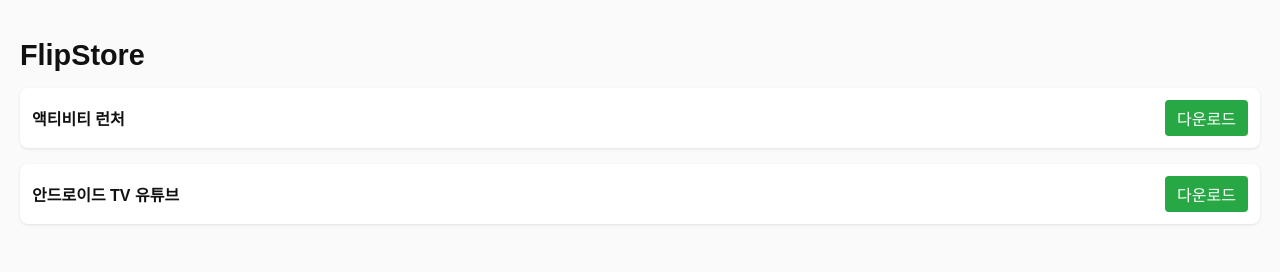
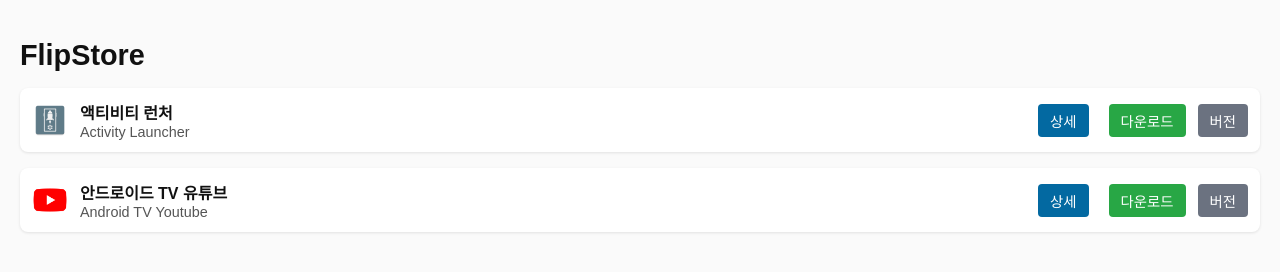
Before and after one commit to FlipToolsKR/fliptools-store, a plain HTML site: page index.html in a window 1280 px wide. Drawn offline with Linux system fonts and the light colour scheme.

Commit message:
리뉴얼 (2)

```diff
--- a/index.html
+++ b/index.html
@@ -8,9 +8,18 @@
 body{margin:0;padding:20px;font-family:sans-serif;background:#fafafa;color:#111;}
 h1{font-size:1.8rem;margin-bottom:1rem;}
 ul{list-style:none;padding:0;}
-li{margin-bottom:1rem;padding:12px;background:#fff;border-radius:8px;box-shadow:0 1px 3px rgba(0,0,0,0.1);display:flex;align-items:center;justify-content:space-between;}
+li{margin-bottom:1rem;padding:12px;background:#fff;border-radius:8px;box-shadow:0 1px 3px rgba(0,0,0,0.1);}
+.app-item{display:flex;align-items:center;gap:12px;flex-wrap:wrap;}
+.icon-img{width:36px;height:36px;border-radius:6px;object-fit:cover;}
+.info{flex:1;min-width:120px;}
 .app-name{font-weight:600;}
-.download{background:#28a745;color:#fff;padding:6px 12px;border:none;border-radius:4px;text-decoration:none;}
+.app-desc{font-size:0.9rem;color:#555;}
+.btn{padding:6px 12px;border:none;border-radius:4px;text-decoration:none;font-size:0.9rem;cursor:pointer;}
+.details{background:#0369a1;color:#fff;margin-right:8px;}
+.download{background:#28a745;color:#fff;}
+.version-list{margin-top:8px;}
+.version-item{margin-top:4px;}
+.version-btn{background:#6b7280;color:#fff;}
 </style>
 </head>
 <body>
@@ -26,7 +35,19 @@
 }
 function render(){
   const list=document.getElementById('appList');
-  list.innerHTML=apps.map(a=>`<li><span class="app-name">${a.name||a.id}</span><a class="download" href="/apk/${encodeURIComponent(a.id)}/${encodeURIComponent(a.latest)}.apk">다운로드</a></li>`).join('');
+list.innerHTML=apps.map(a=>`<li>
+  <div class="app-item">
+    <img class="icon-img" src="${a.icon||'/meta/icons/'+a.id+'.png'}" alt="${a.name||a.id} 아이콘">
+    <div class="info">
+      <div class="app-name">${a.name||a.id}</div>
+      <div class="app-desc">${a.desc||''}</div>
+    </div>
+    <a class="btn details" href="app.html?id=${encodeURIComponent(a.id)}">상세</a>
+    <a class="btn download" href="/apk/${encodeURIComponent(a.id)}/${encodeURIComponent(a.latest)}.apk">다운로드</a>
+    <button class="btn version-btn" onclick="toggleVersions('${a.id}', this)">버전</button>
+    <div class="version-list" style="display:none;"></div>
+  </div>
+</li>`).join('');
 }
 load();
 </script>
```
